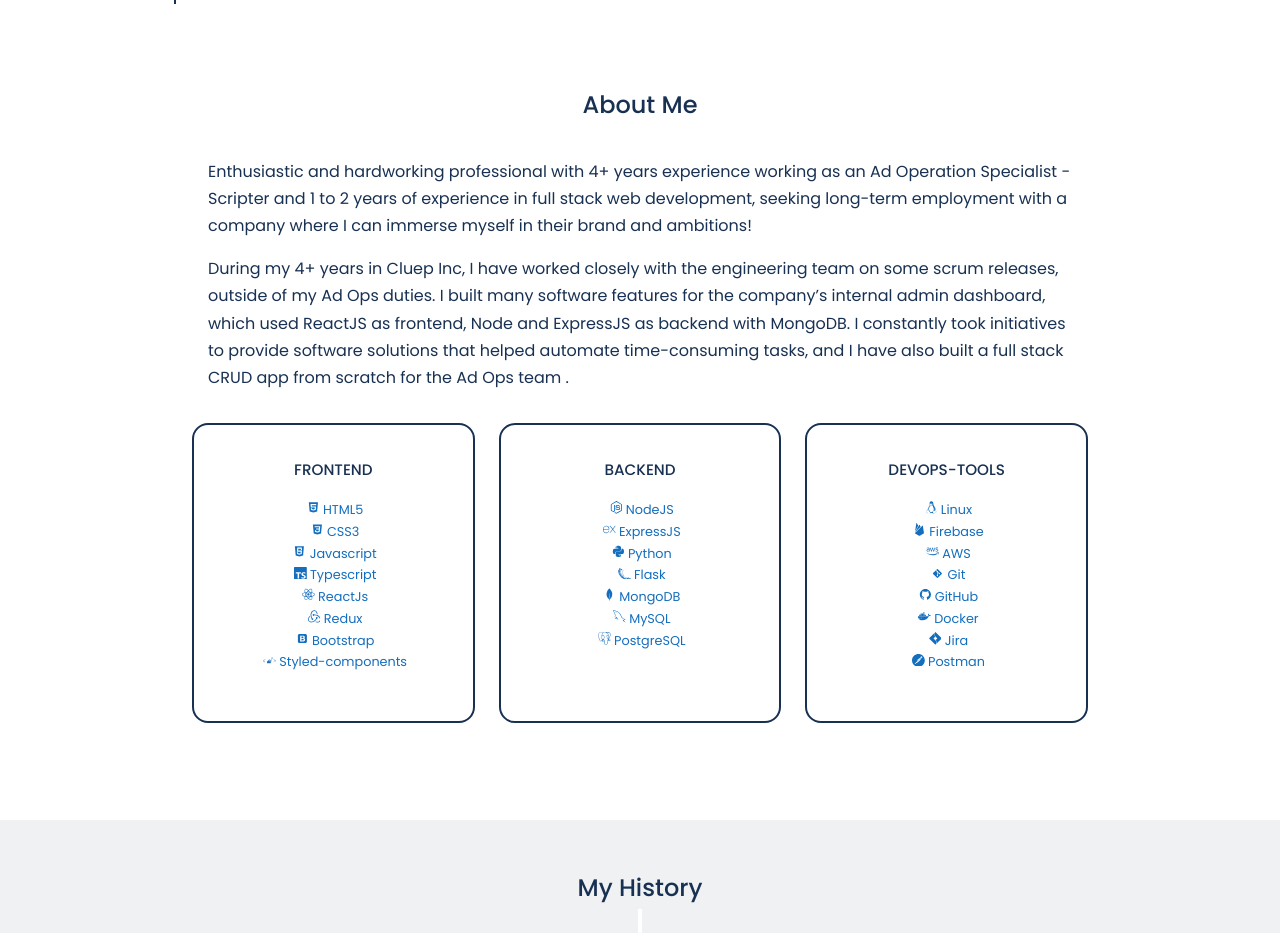
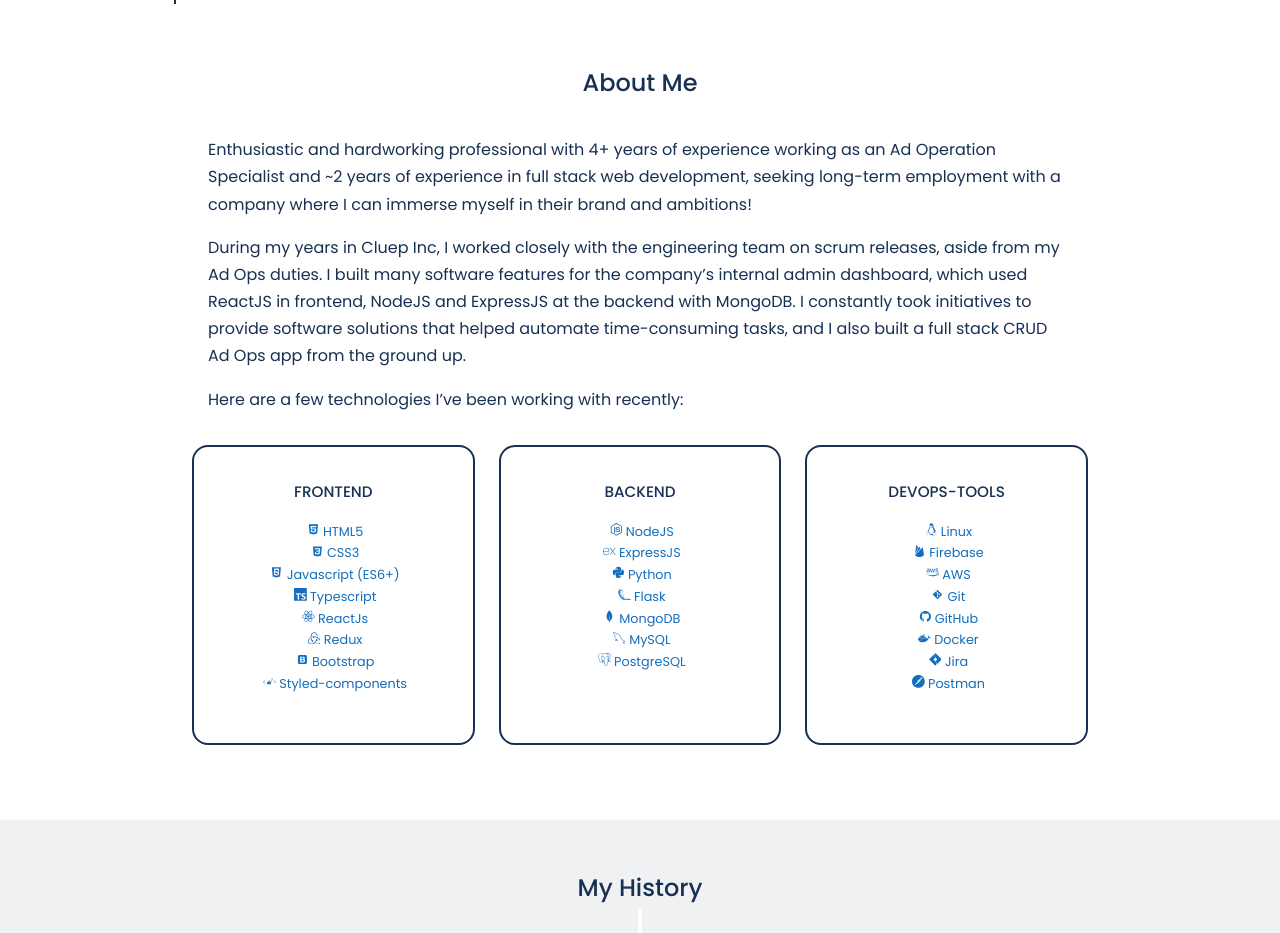
Before and after one commit to juliushsu07/portfolio-website, a React (Create React App) app in the folder main-site/: page / in a window 1280 px wide. Shown: the part 780-1713 px from the top of the page. Built offline with nearby package versions, Linux system fonts and the light colour scheme; the HTML template or start-up script is replaced by a standard one.

Commit message:
Reword about me introduction.

```diff
--- a/main-site/src/components/about/About.jsx
+++ b/main-site/src/components/about/About.jsx
@@ -15,8 +15,9 @@
         <h2>About Me</h2>
         <InView as="div" onChange={(inView) => {inView ? setActiveNav('#about') : void(0) } }></InView>
         <div className ="about__content">
-            <p>Enthusiastic and hardworking professional with 4+ years experience working as an Ad Operation Specialist - Scripter and 1 to 2 years of experience in full stack web development, seeking long-term employment with a company where I can immerse myself in their brand and ambitions!</p>
-            <p>During my 4+ years in Cluep Inc, I have worked closely with the engineering team on some scrum releases, outside of my Ad Ops duties. I built many software features for the company’s internal admin dashboard, which used ReactJS as frontend, Node and ExpressJS as backend with MongoDB. I constantly took initiatives to provide software solutions that helped automate time-consuming tasks, and I have also built a full stack CRUD app from scratch for the Ad Ops team .</p>
+            <p>Enthusiastic and hardworking professional with 4+ years of experience working as an Ad Operation Specialist and ~2 years of experience in full stack web development, seeking long-term employment with a company where I can immerse myself in their brand and ambitions!</p>
+            <p>During my years in Cluep Inc, I worked closely with the engineering team on scrum releases, aside from my Ad Ops duties. I built many software features for the company’s internal admin dashboard, which used ReactJS in frontend, NodeJS and ExpressJS at the backend with MongoDB. I constantly took initiatives to provide software solutions that helped automate time-consuming tasks, and I also built a full stack CRUD Ad Ops app from the ground up.</p>
+            <p>Here are a few technologies I’ve been working with recently:</p>
 
           <div className='about__cards'>
             <a className='about__card'>
@@ -24,7 +25,7 @@
               <ul>
                 <li>&nbsp;<AiFillHtml5 /> HTML5</li>
                 <li>&nbsp;<DiCss3 /> CSS3</li>
-                <li>&nbsp;<DiJavascript /> Javascript</li>
+                <li>&nbsp;<DiJavascript /> Javascript (ES6+)</li>
                 <li>&nbsp;<SiTypescript /> Typescript</li>
                 <li>&nbsp;<FaReact /> ReactJs</li>
                 <li>&nbsp;<SiRedux /> Redux</li>
```
